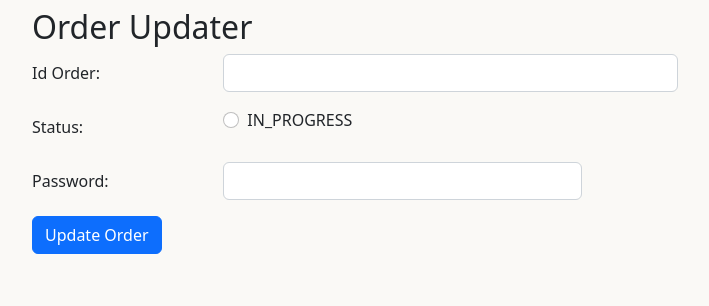
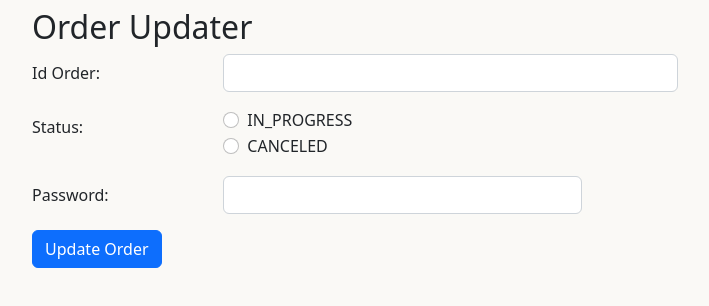
Before and after one commit to pablospizzamiglio/unq-eis-gav-web, a React (Create React App) app: page /order-updater in a window 1280 px wide. Shown: the top 306 px of the page, without its empty margins (46-755 px from the left). Built offline with nearby package versions, Linux system fonts and the light colour scheme.

Commit message:
Agregado de Cancelacion de orden y envio de mail de cancelacion

```diff
--- a/src/components/OrderUpdater/OrderUpdater.jsx
+++ b/src/components/OrderUpdater/OrderUpdater.jsx
@@ -32,10 +32,10 @@ const OrderUpdater = () => {
     mmFilterOptions[0].value
   );
 
-  const acceptAssistance = () => {
-    setStatus("IN_PROGRESS");
-    setViewTime(true);
-  };
+  //const acceptAssistance = () => {
+  //  setStatus("IN_PROGRESS");
+  //  setViewTime(true);
+  //};
   const resetUpdateRequestForm = () => {
     setIdOrder("");
     setPassword("");
@@ -52,13 +52,17 @@ const OrderUpdater = () => {
     event.preventDefault();
     setPopUpConfirmation(false);
     setFormErrors("");
-    var totalTime = hh * 60 + mm
+    //var totalTime = hh * 60 + mm
 
-    API.updateAssistanceOrder(idOrder, status, password, totalTime)
+    API.updateAssistanceOrder(idOrder, status, password)
       .then((response) => {
         setPopUpConfirmation(true);
         if (status === "IN_PROGRESS") {
           window.location.href = `mailto:me@cosas.com?subject=Order%20${idOrder}%20accepted%20by%20the%20ssistant&body=Dear%20user%3A%0AWe%20inform%20you%20that%20your%20request%20for%20assistance%20has%20been%20accepted.%20Please%20wait%20in%20the%20place%20until%20it%20arrives.%0AApproximate%20waiting%20time%3A%20${selectedHhFilterOption}:${selectedMmFilterOption}%20hs%0A%0AGreetings.%0A%0AGAV`;
+          resetUpdateRequestForm();
+        }
+        if (status === "CANCELED") {
+          window.location.href = `mailto:me@cosas.com?subject=Order%20${idOrder}%20canceled%20by%20the%20ssistant&body=Dear%20user%3A%0AWe%20inform%20you%20that%20your%20request%20for%20assistance%20has%20been%20canceled%20by%20the%20assistant.%0A%0AGreetings.%0A%0AGAV`;
           resetUpdateRequestForm();
         }
       })
@@ -101,10 +105,24 @@ const OrderUpdater = () => {
                 id="flexRadioDefault1"
                 required={true}
                 value={status}
-                onChange={() => acceptAssistance()}
+                onChange={(e) => {setStatus(e.target.value); setViewTime(true)}}
               />
               <label className="form-check-label" htmlFor="flexRadioDefault1">
                 IN_PROGRESS
+              </label>
+            </div>
+            <div className="form-check">
+              <input
+                className="form-check-input"
+                type="radio"
+                name="flexRadioDefault"
+                id="flexRadioDefault2"
+                required={true}
+                value={status}
+                onChange={(e) => {setStatus(e.target.value); setViewTime(false)}}
+              />
+              <label className="form-check-label" htmlFor="flexRadioDefault2">
+                CANCELED
               </label>
             </div>
           </div>
```
